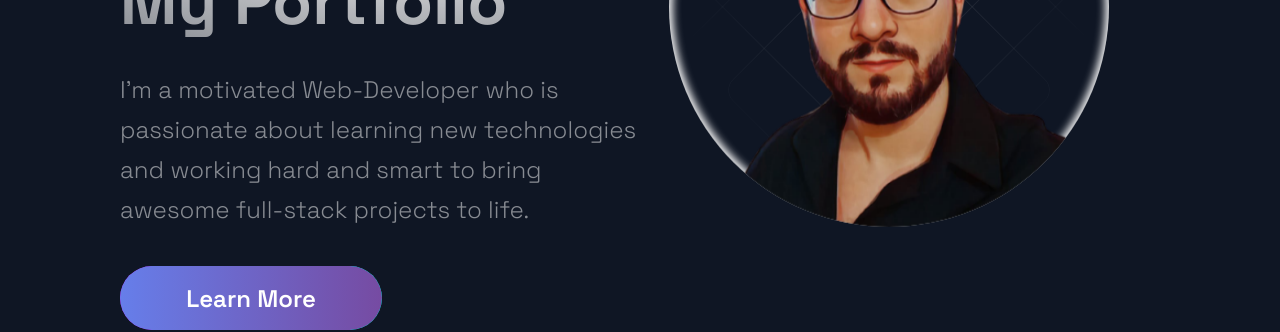
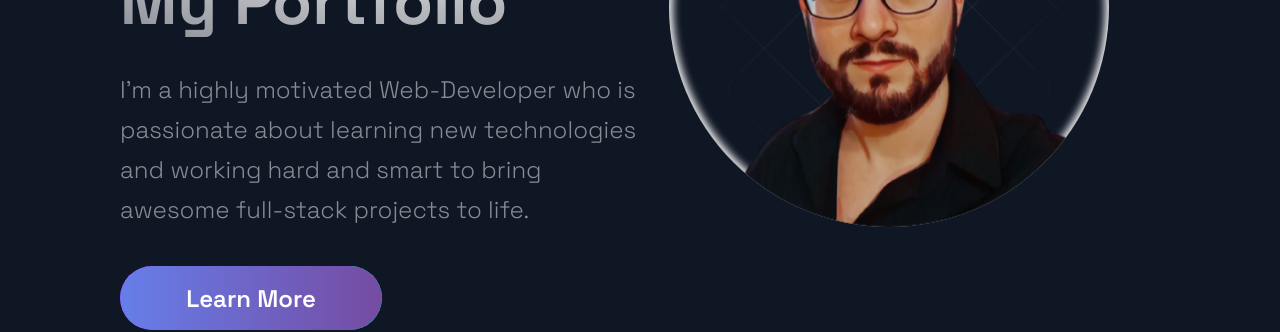
Before and after one commit to ManuC84/portfolio_website, a Next.js app: page / in a window 1280 px wide. Shown: the part 348-680 px from the top of the page. Built offline with nearby package versions, Linux system fonts and the light colour scheme.

Commit message:
metatags added

```diff
--- a/src/components/Hero/Hero.js
+++ b/src/components/Hero/Hero.js
@@ -38,9 +38,9 @@ const Hero = () => (
 
         <motion.div variants={item}>
           <SectionText>
-            I'm a motivated Web-Developer who is passionate about learning new
-            technologies and working hard and smart to bring awesome full-stack
-            projects to life.
+            I'm a highly motivated Web-Developer who is passionate about
+            learning new technologies and working hard and smart to bring
+            awesome full-stack projects to life.
           </SectionText>
         </motion.div>
         <motion.div variants={item}>
--- a/src/constants/constants.js
+++ b/src/constants/constants.js
@@ -2,7 +2,7 @@ export const projects = [
   {
     title: "Freelycomment",
     description:
-      "Freelycomment is my main and most amibitious project. It's still in development(this is only a tech demo) and will be released to the public when finished as a fully fledged social network. Currently it's being refactored to use redux toolkit functionality to the fullest and to better normalize data. Excuse the lack of styling as I haven't yet started working on that area. It features real-time notifications with socket-io(only custom users for now, Google users coming soon). You can use any url to create a post and then comment and like other comments. It's URL based so anyone who searches for the same URL will end up in the same post.",
+      "Freelycomment is my main project right now. It's still in development(link below is only a tech demo) and will be released to the public when finished as a fully fledged social network. Currently it's being refactored to use redux toolkit functionality to the fullest and to better normalize data. Excuse the lack of styling as I haven't yet started working on that area. It features real-time notifications with socket-io(only custom users for now, Google users coming soon). You can use any url to create a post and then comment and like other comments. It's URL based so anyone who searches for the same URL will end up in the same post.",
     image: "/images/freely-comment-thumb.png",
     tags: ["MongoDb", "Express", "React", "Redux"],
     source: "https://github.com/ManuC84/frontend",
--- a/src/pages/_document.js
+++ b/src/pages/_document.js
@@ -1,19 +1,19 @@
-import Document, { Head, Html, Main, NextScript } from 'next/document'
-import { ServerStyleSheet } from 'styled-components'
+import Document, { Head, Html, Main, NextScript } from "next/document";
+import { ServerStyleSheet } from "styled-components";
 
 export default class MyDocument extends Document {
   static async getInitialProps(ctx) {
-    const sheet = new ServerStyleSheet()
-    const originalRenderPage = ctx.renderPage
+    const sheet = new ServerStyleSheet();
+    const originalRenderPage = ctx.renderPage;
 
     try {
       ctx.renderPage = () =>
         originalRenderPage({
           enhanceApp: (App) => (props) =>
             sheet.collectStyles(<App {...props} />),
-        })
+        });
 
-      const initialProps = await Document.getInitialProps(ctx)
+      const initialProps = await Document.getInitialProps(ctx);
       return {
         ...initialProps,
         styles: (
@@ -22,16 +22,33 @@ export default class MyDocument extends Document {
             {sheet.getStyleElement()}
           </>
         ),
-      }
+      };
     } finally {
-      sheet.seal()
+      sheet.seal();
     }
   }
   render() {
     return (
-      <Html lang='en-GB'>
+      <Html lang="en-GB">
         <Head>
-          <link href="https://fonts.googleapis.com/css2?family=Space+Grotesk:wght@300;400;500;600;700&display=swap" rel="stylesheet"/>
+          <link
+            href="https://fonts.googleapis.com/css2?family=Space+Grotesk:wght@300;400;500;600;700&display=swap"
+            rel="stylesheet"
+          />
+          <meta name="twitter:card" content="summary" />
+          <meta name="twitter:creator" content="@manuelcufre3" />
+          <meta property="og:url" content="https://www.manuelcufre.com/" />
+          <meta
+            property="og:title"
+            content="Web-developer portfolio for Manuel Cufré"
+          />
+          <meta
+            property="og:description"
+            content="I'm a highly motivated Web-Developer who is passionate about
+            learning new technologies and working hard and smart to bring
+            awesome full-stack projects to life."
+          />
+          <meta property="og:image" content="/images/manu-logo5.png" />
         </Head>
         <body>
           <Main />
```
